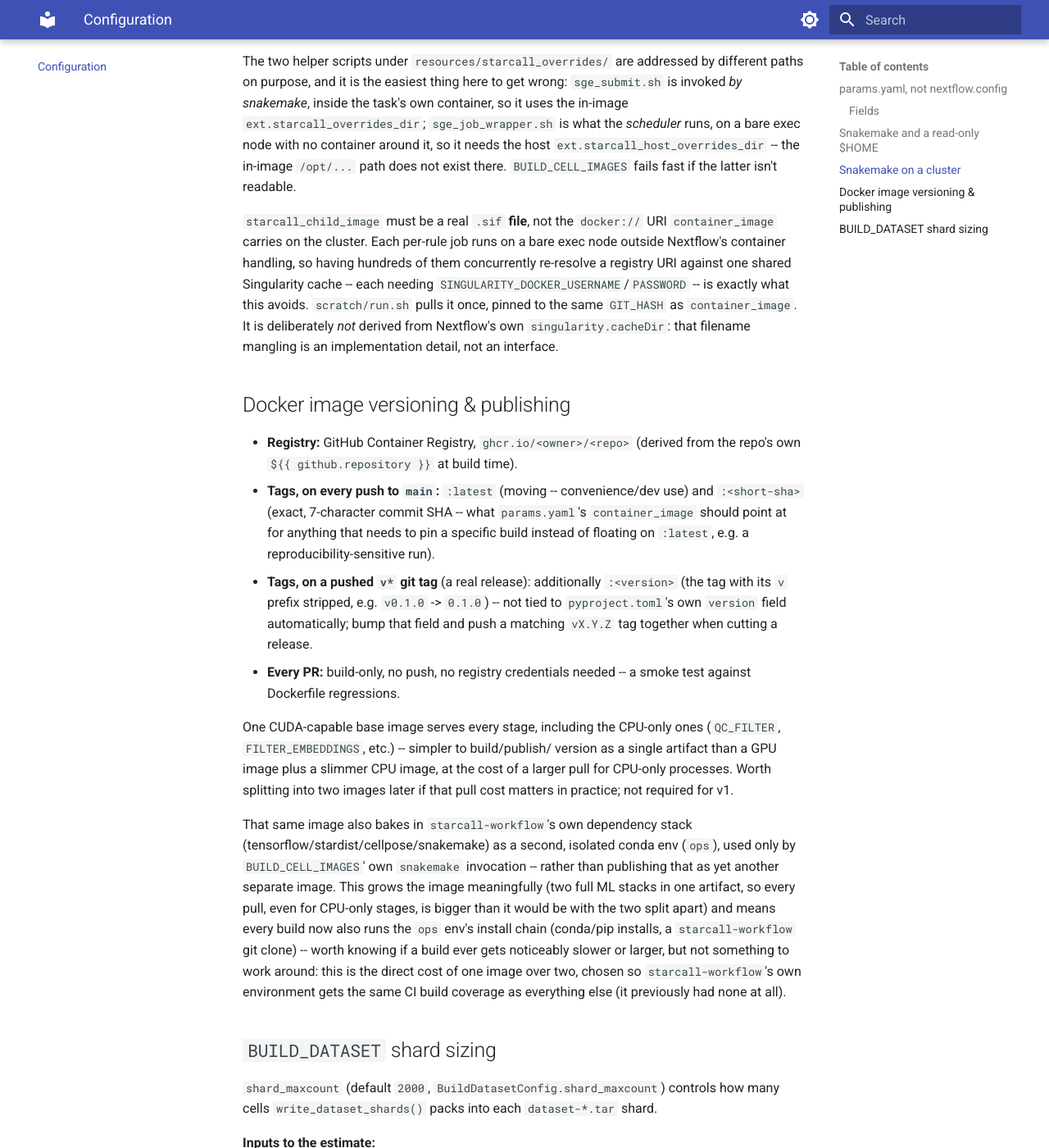
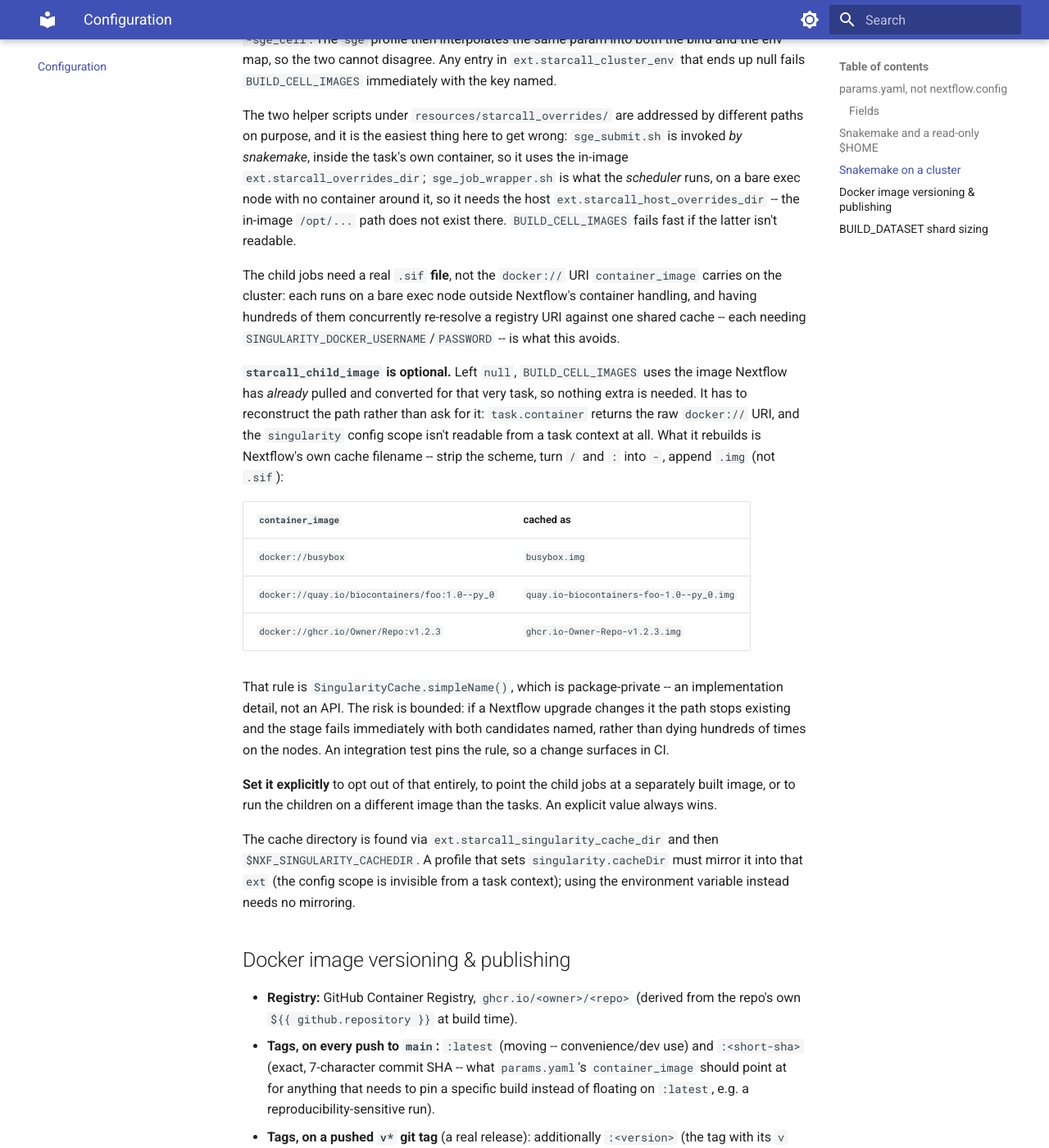
Before and after one commit to Lilferrit/fisseq-embeddings-pipeline, an MkDocs documentation site: the page built from docs/configuration.md, in a window 1280 px wide and 1400 px high, scrolled down 6306 px. Shown: the whole window at 82% size. Built offline with MkDocs 1.6.1 and Material for MkDocs 9.7.7, drawn with Linux system fonts in a browser that asks for light colours; some of the changed text lies outside the part shown.

Commit message:
automatically resolve container path (#9)

```diff
--- a/docs/configuration.md
+++ b/docs/configuration.md
@@ -86,7 +86,7 @@ time; see `params.yaml`'s own comment on this).
 | `cellprofiler_cycle` | `""` | `BUILD_CELL_IMAGES` (global default for any `cp_features: true` entry that omits `cellprofiler_cycle`) |
 | `cell_images_hard_copy` | `false` | `BUILD_CELL_IMAGES` (global-only, see above -- `false` symlinks the collected per-cell crop-stack files (`make_cell_images_bbox`'s output -- small, not whole-tile images) from their real `starcall-workflow` location, `true` hard-copies them) |
 | `snakemake_cores` | `4` | `BUILD_CELL_IMAGES` (`--cores` for its own `snakemake` invocation, distinct from Nextflow's own executor parallelism across experiments). **Local mode only** -- see [Snakemake on a cluster](#snakemake-on-a-cluster) |
-| `starcall_child_image` | `null` | `BUILD_CELL_IMAGES`, cluster mode only: the pre-built `.sif` each per-rule scheduler job re-enters the image with |
+| `starcall_child_image` | `null` (-> the image Nextflow already cached for the task) | `BUILD_CELL_IMAGES`, cluster mode only: the `.sif` each per-rule scheduler job re-enters the image with. Optional -- see [Snakemake on a cluster](#snakemake-on-a-cluster) |
 | `snakemake_cache_dir` | `null` (-> `<pipeline_dir>/.snakemake_cache`) | `BUILD_CELL_IMAGES` (where its `snakemake` invocation points `$XDG_CACHE_HOME`/`$HOME` -- see [read-only `$HOME`](#snakemake-and-a-read-only-home) below) |
 | `starcall_gpu` | `true` | `BUILD_CELL_IMAGES` (request a GPU for its `snakemake` invocation -- `starcall-workflow`'s stardist/cellpose segmentation; set `false` on a GPU-less host) |
 | `random_seed` | `0` | every stochastic stage |
@@ -183,6 +183,7 @@ example. The knobs:
 | `ext.starcall_cluster_env` | process directive | Map of site-specific env vars for the submit script (scheduler project/queue/runtime, `SGE_ROOT`, ...). A null/empty value fails the stage rather than exporting `"null"`. |
 | `ext.starcall_apptainer_bin` | process directive | Container engine the per-rule job wrapper uses on a bare exec node. |
 | `ext.starcall_host_overrides_dir` | process directive | **Host** path to `resources/starcall_overrides`, on storage the exec nodes can read. |
+| `ext.starcall_singularity_cache_dir` | process directive | Mirror of `singularity.cacheDir`, used only to resolve `starcall_child_image` when it is null. |
 | `starcall_child_image` | `params.yaml` | Pre-built `.sif` the child jobs exec. |
 
 These are **`ext` process directives, not `params.yaml` keys** (except
@@ -210,15 +211,40 @@ needs the host `ext.starcall_host_overrides_dir` -- the in-image `/opt/...`
 path does not exist there. `BUILD_CELL_IMAGES` fails fast if the latter isn't
 readable.
 
-`starcall_child_image` must be a real `.sif` **file**, not the `docker://` URI
-`container_image` carries on the cluster. Each per-rule job runs on a bare exec
-node outside Nextflow's container handling, so having hundreds of them
-concurrently re-resolve a registry URI against one shared Singularity cache --
-each needing `SINGULARITY_DOCKER_USERNAME`/`PASSWORD` -- is exactly what this
-avoids. `scratch/run.sh` pulls it once, pinned to the same `GIT_HASH` as
-`container_image`. It is deliberately *not* derived from Nextflow's own
-`singularity.cacheDir`: that filename mangling is an implementation detail, not
-an interface.
+The child jobs need a real `.sif` **file**, not the `docker://` URI
+`container_image` carries on the cluster: each runs on a bare exec node outside
+Nextflow's container handling, and having hundreds of them concurrently
+re-resolve a registry URI against one shared cache -- each needing
+`SINGULARITY_DOCKER_USERNAME`/`PASSWORD` -- is what this avoids.
+
+**`starcall_child_image` is optional.** Left `null`, `BUILD_CELL_IMAGES` uses
+the image Nextflow has *already* pulled and converted for that very task, so
+nothing extra is needed. It has to reconstruct the path rather than ask for it:
+`task.container` returns the raw `docker://` URI, and the `singularity` config
+scope isn't readable from a task context at all. What it rebuilds is Nextflow's
+own cache filename -- strip the scheme, turn `/` and `:` into `-`, append
+`.img` (not `.sif`):
+
+| `container_image` | cached as |
+| --- | --- |
+| `docker://busybox` | `busybox.img` |
+| `docker://quay.io/biocontainers/foo:1.0--py_0` | `quay.io-biocontainers-foo-1.0--py_0.img` |
+| `docker://ghcr.io/Owner/Repo:v1.2.3` | `ghcr.io-Owner-Repo-v1.2.3.img` |
+
+That rule is `SingularityCache.simpleName()`, which is package-private -- an
+implementation detail, not an API. The risk is bounded: if a Nextflow upgrade
+changes it the path stops existing and the stage fails immediately with both
+candidates named, rather than dying hundreds of times on the nodes. An
+integration test pins the rule, so a change surfaces in CI.
+
+**Set it explicitly** to opt out of that entirely, to point the child jobs at a
+separately built image, or to run the children on a different image than the
+tasks. An explicit value always wins.
+
+The cache directory is found via `ext.starcall_singularity_cache_dir` and then
+`$NXF_SINGULARITY_CACHEDIR`. A profile that sets `singularity.cacheDir` must
+mirror it into that `ext` (the config scope is invisible from a task context);
+using the environment variable instead needs no mirroring.
 
 ## Docker image versioning & publishing
 
```
Also changed, not shown: docs/nextflow.md (+5 -3 lines), params.yaml (+8 -1 lines), 3 other files.
